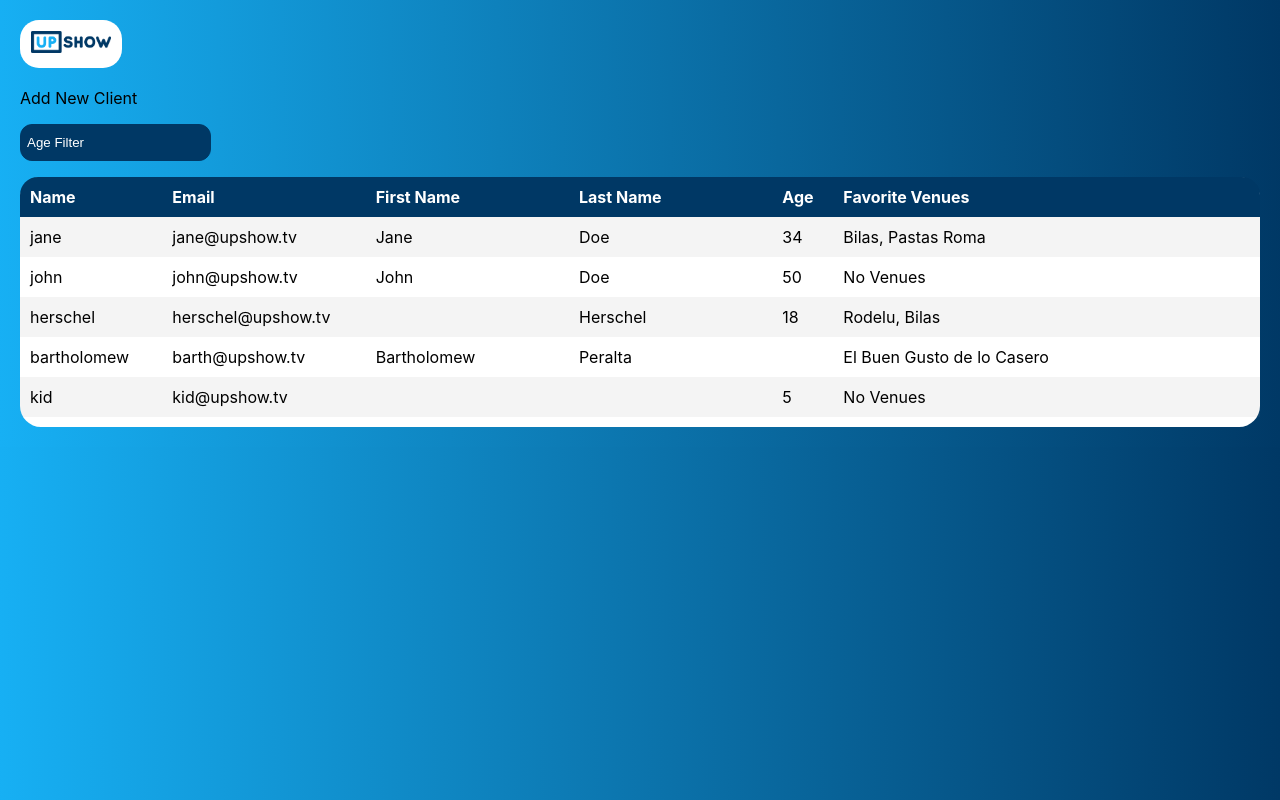
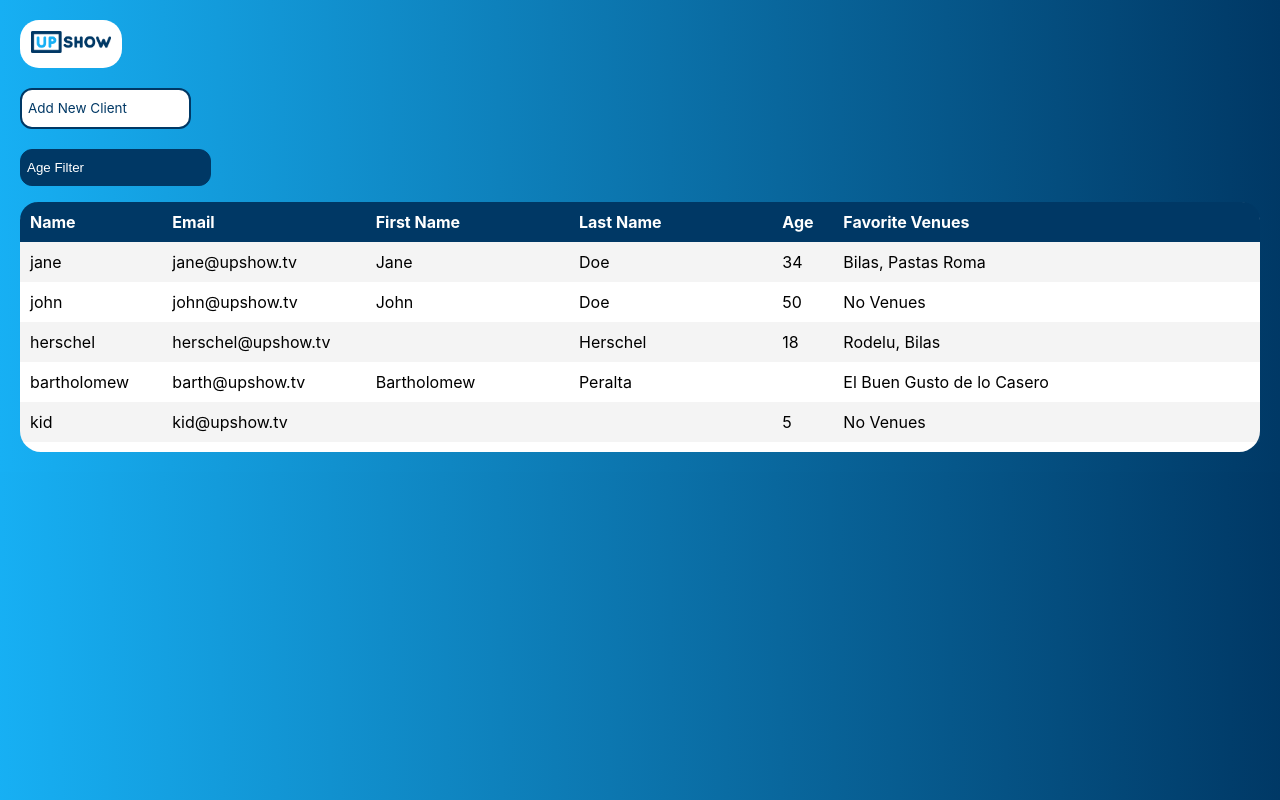
Before and after one commit to ramilivia/screening-app-customer-react, a React (Create React App) app: page / in a window 1280 px wide. Built offline with nearby package versions, Linux system fonts and the light colour scheme.

Commit message:
button updated plus minor fix

```diff
--- a/src/App.js
+++ b/src/App.js
@@ -21,7 +21,10 @@ const App = () => {
                 <div className={classnames(styles.logoContainer)}>
                     <img src={logo}/>
                 </div>
-                <Button onClick={showClientModal} text='Add New Client'/>
+                <div className={classnames(styles.buttonsContainer)}>
+                    <Button onClick={showClientModal} text='Add New Client'/>
+                </div>
+
                 <ClientList/>
             </div>
             <ModalClient/>
--- a/src/App.module.scss
+++ b/src/App.module.scss
@@ -19,5 +19,10 @@ html {
                 width: 100%;
             }
         }
+
+        .buttonsContainer {
+            margin-bottom: 20px;
+        }
+
     }
 }
--- a/src/components/Button/Button.js
+++ b/src/components/Button/Button.js
@@ -11,7 +11,7 @@ const Button = ({onClick, text, type = BUTTON_TYPE.SMALL}) => {
 
     return (
         <div className={classnames(styles.Button, styles[type.toLowerCase()])} onClick={onClick}>
-            <p>{text}</p>
+            {text}
         </div>
     );
 }
--- a/src/components/Button/Button.module.scss
+++ b/src/components/Button/Button.module.scss
@@ -1,6 +1,8 @@
 @import '../../global.scss';
 
 .Button {
+    cursor: pointer;
+    transition: background-color 0.2s;
 
     &.modal {
         border: 2px solid $light-blue;
@@ -8,12 +10,30 @@
         border-radius: 12px;
         text-align: center;
         color: $white;
-        transition: background-color 0.2s;
+        padding: 15px;
 
         &:hover {
-            cursor: pointer;
             background-color: $white;
             color: $light-blue;
         }
     }
+
+    &.small {
+        box-sizing: border-box;
+        padding: 2px 6px;
+        border-radius: 12px;
+        border: 2px solid $dark-blue;
+        background-color: $white;
+        color: $dark-blue;
+        line-height: 33px;
+        outline: none;
+        transition: 0.2s all;
+        width: 170.8px;
+        font-size: 13.5px;
+
+        &:hover {
+            background-color: $dark-blue;
+            color: $light-blue;
+        }
+    }
 }
--- a/src/components/ModalClient/ModalClient.js
+++ b/src/components/ModalClient/ModalClient.js
@@ -56,7 +56,6 @@ const ModalClient = () => {
                 <Field label='First Name' onChange={onChangeFirstName} value={firstName}/>
                 <Field label='Last Name' onChange={onChangeLastName} value={lastName}/>
                 <Field label='Age' onChange={onChangeAge} value={age}/>
-                <Field label='Venues'/>
             </form>
             <Button onClick={() => {onSend()}} text='SUBMIT' type={BUTTON_TYPE.MODAL}/>
         </Modal>
--- a/src/redux/api/api.actions.js
+++ b/src/redux/api/api.actions.js
@@ -12,6 +12,7 @@ export const listClients = () => {
 export const addClient = (client) => {
     MockBackend.addClient(client);
     return {
-        type: ADD_CLIENT
+        type: ADD_CLIENT,
+        payload: client
     }
 }
--- a/src/redux/api/api.reducer.js
+++ b/src/redux/api/api.reducer.js
@@ -9,12 +9,12 @@ const api = (state = INITIAL_STATE, action) => {
         case LIST_CLIENTS:
             return {
                 ...state,
-                clients: action.payload
+                clients: [...action.payload]
             }
         case ADD_CLIENT: {
             return {
                 ...state,
-                clients: [...state.clients]
+                clients: [...state.clients, action.payload]
             }
         }
         default:
```
